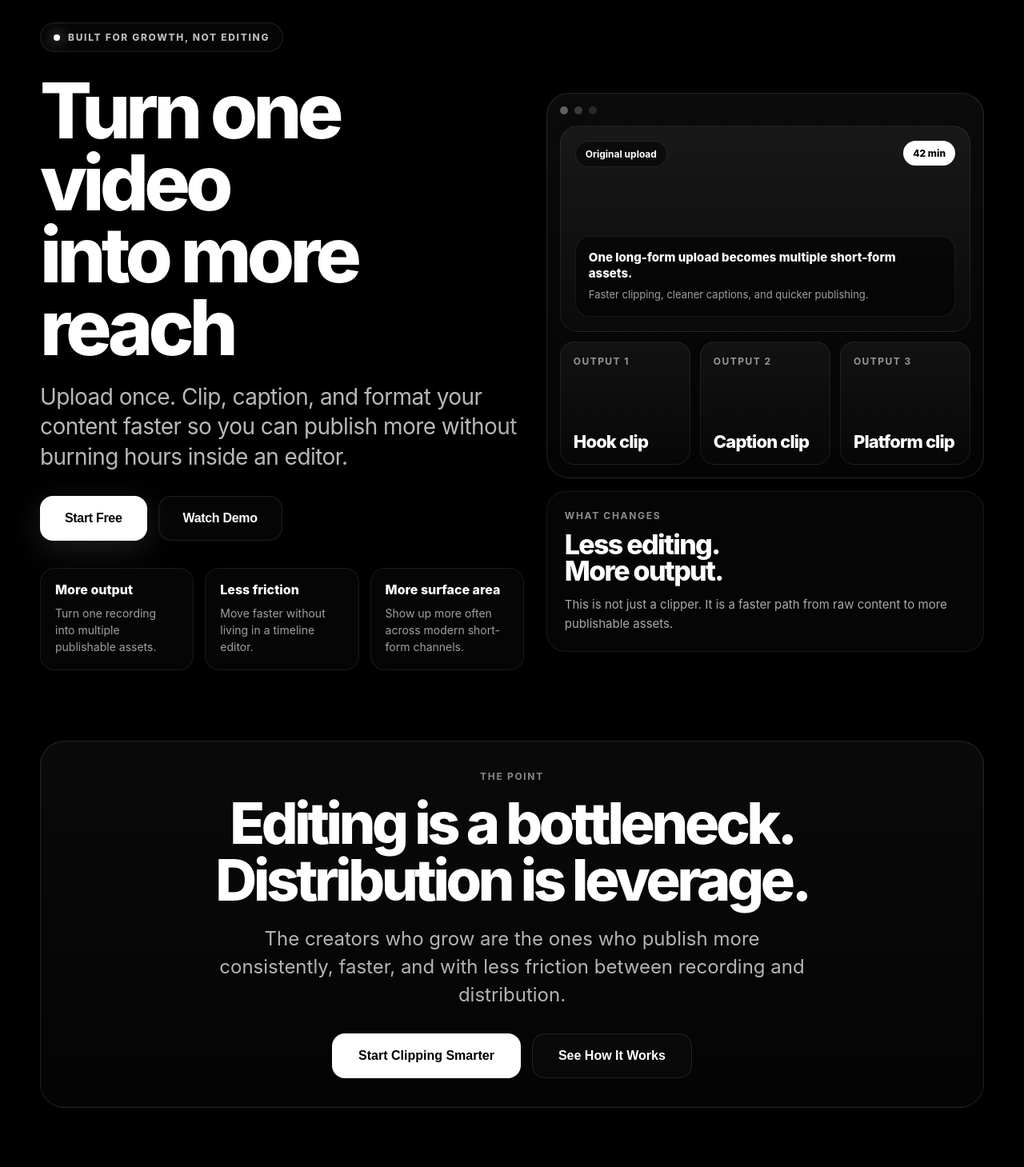
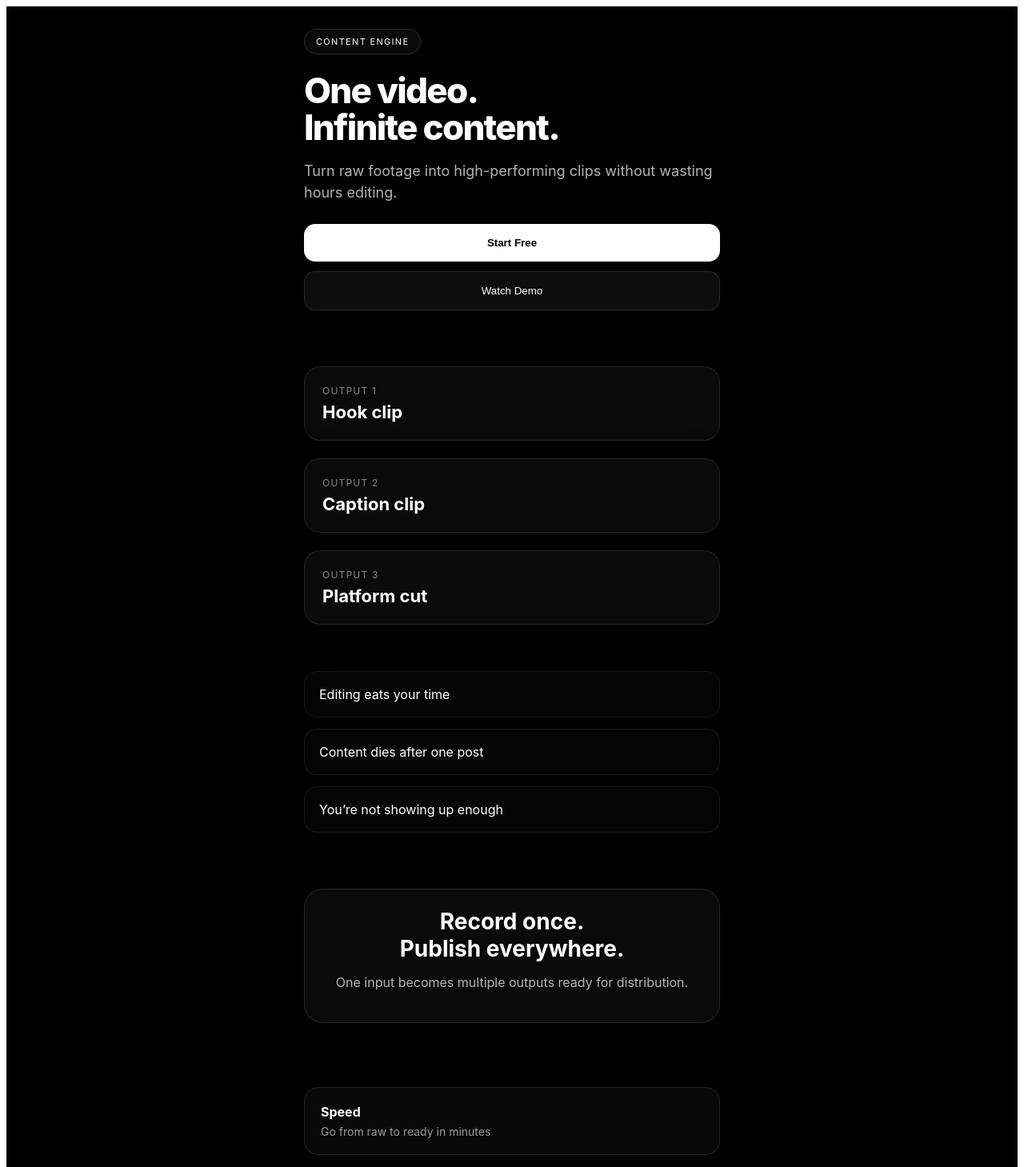
Before and after one commit to TraderMigs/VideoClipper, a Next.js app: page / in a window 1280 px wide. Shown: the top 1459 px of the page at 80% size. Built offline with nearby package versions, Linux system fonts and the light colour scheme.

Commit message:
Update page.tsx

```diff
--- a/app/page.tsx
+++ b/app/page.tsx
@@ -2,108 +2,66 @@ export default function Page() {
   return (
     <main
       style={{
-        background: "#000000",
-        color: "#ffffff",
+        background: "#000",
+        color: "#fff",
         minHeight: "100vh",
         fontFamily:
-          'Inter, ui-sans-serif, system-ui, -apple-system, BlinkMacSystemFont, "Segoe UI", sans-serif',
+          'Inter, system-ui, -apple-system, BlinkMacSystemFont, "Segoe UI", sans-serif',
+        overflowX: "hidden",
       }}
     >
-      <section
+      {/* HERO */}
+      <section style={{ padding: "28px 18px 60px", maxWidth: 520, margin: "0 auto" }}>
+        <div
           style={{
-          maxWidth: 1180,
-          margin: "0 auto",
-          padding: "28px 20px 88px",
+            display: "inline-block",
+            padding: "8px 14px",
+            borderRadius: 999,
+            border: "1px solid rgba(255,255,255,0.12)",
+            background: "rgba(255,255,255,0.04)",
+            fontSize: 11,
+            letterSpacing: "0.12em",
+            textTransform: "uppercase",
+            marginBottom: 22,
           }}
         >
-        <div
+          Content engine
+        </div>
+
+        <h1
           style={{
-            display: "inline-flex",
-            alignItems: "center",
-            gap: 10,
-            padding: "10px 16px",
-            borderRadius: 999,
-            border: "1px solid rgba(255,255,255,0.1)",
-            background: "rgba(255,255,255,0.02)",
-            boxShadow: "0 0 0 1px rgba(255,255,255,0.02) inset",
-            fontSize: 12,
+            fontSize: 44,
+            lineHeight: 1.05,
+            letterSpacing: "-0.04em",
+            margin: 0,
             fontWeight: 800,
-            letterSpacing: "0.14em",
-            textTransform: "uppercase",
-            color: "rgba(255,255,255,0.72)",
-            marginBottom: 28,
           }}
         >
-          <span
-            style={{
-              width: 8,
-              height: 8,
-              borderRadius: 999,
-              background: "#ffffff",
-              boxShadow: "0 0 18px rgba(255,255,255,0.85)",
-            }}
-          />
-          Built for growth, not editing
-        </div>
-
-        <div
-          style={{
-            display: "grid",
-            gridTemplateColumns: "1.05fr 0.95fr",
-            gap: 28,
-            alignItems: "center",
-          }}
-        >
-          <div>
-            <h1
-              style={{
-                margin: 0,
-                fontSize: "clamp(46px, 8vw, 96px)",
-                lineHeight: 0.94,
-                letterSpacing: "-0.06em",
-                fontWeight: 800,
-                maxWidth: 760,
-              }}
-            >
-              Turn one video
+          One video.
           <br />
-              into more reach
+          Infinite content.
         </h1>
 
         <p
           style={{
-                margin: "24px 0 0",
-                maxWidth: 680,
-                fontSize: "clamp(20px, 3vw, 28px)",
-                lineHeight: 1.34,
-                color: "rgba(255,255,255,0.72)",
-                letterSpacing: "-0.02em",
+            marginTop: 18,
+            fontSize: 18,
+            lineHeight: 1.5,
+            color: "rgba(255,255,255,0.7)",
           }}
         >
-              Upload once. Clip, caption, and format your content faster so you
-              can publish more without burning hours inside an editor.
+          Turn raw footage into high-performing clips without wasting hours editing.
         </p>
 
-            <div
-              style={{
-                display: "flex",
-                gap: 14,
-                flexWrap: "wrap",
-                marginTop: 30,
-              }}
-            >
+        <div style={{ marginTop: 26, display: "flex", flexDirection: "column", gap: 12 }}>
           <button
             style={{
-                  padding: "18px 30px",
-                  borderRadius: 16,
-                  border: "1px solid rgba(255,255,255,0.18)",
-                  background: "#ffffff",
-                  color: "#000000",
-                  fontWeight: 800,
-                  fontSize: 16,
-                  letterSpacing: "-0.02em",
-                  boxShadow: "0 10px 40px rgba(255,255,255,0.12)",
-                  cursor: "pointer",
+              padding: "16px",
+              borderRadius: 14,
+              background: "#fff",
+              color: "#000",
+              fontWeight: 700,
+              border: "none",
             }}
           >
             Start Free
@@ -111,396 +69,165 @@ export default function Page() {
 
           <button
             style={{
-                  padding: "18px 30px",
-                  borderRadius: 16,
-                  border: "1px solid rgba(255,255,255,0.1)",
-                  background: "rgba(255,255,255,0.02)",
-                  color: "#ffffff",
-                  fontWeight: 700,
-                  fontSize: 16,
-                  letterSpacing: "-0.02em",
-                  boxShadow: "0 0 0 1px rgba(255,255,255,0.02) inset",
-                  cursor: "pointer",
+              padding: "16px",
+              borderRadius: 14,
+              background: "rgba(255,255,255,0.05)",
+              color: "#fff",
+              border: "1px solid rgba(255,255,255,0.12)",
             }}
           >
             Watch Demo
           </button>
         </div>
+      </section>
 
+      {/* FLOATING CARDS */}
+      <section style={{ padding: "10px 18px 70px", maxWidth: 520, margin: "0 auto" }}>
+        <div style={{ display: "flex", flexDirection: "column", gap: 16 }}>
+          {["Hook clip", "Caption clip", "Platform cut"].map((text, i) => (
+            <div
+              key={i}
+              style={{
+                padding: "22px",
+                borderRadius: 20,
+                background: "rgba(255,255,255,0.04)",
+                border: "1px solid rgba(255,255,255,0.1)",
+                backdropFilter: "blur(12px)",
+                boxShadow: "0 10px 40px rgba(0,0,0,0.6)",
+                transform: `translateY(${i * 6}px)`,
+              }}
+            >
               <div
                 style={{
-                display: "grid",
-                gridTemplateColumns: "repeat(3, minmax(0, 1fr))",
-                gap: 14,
-                marginTop: 34,
+                  fontSize: 12,
+                  opacity: 0.5,
+                  marginBottom: 6,
+                  letterSpacing: "0.1em",
+                  textTransform: "uppercase",
                 }}
               >
+                Output {i + 1}
+              </div>
+
+              <div style={{ fontSize: 22, fontWeight: 700 }}>{text}</div>
+            </div>
+          ))}
+        </div>
+      </section>
+
+      {/* PROBLEM */}
+      <section style={{ padding: "0 18px 70px", maxWidth: 520, margin: "0 auto" }}>
+        <div style={{ display: "flex", flexDirection: "column", gap: 14 }}>
           {[
-                ["More output", "Turn one recording into multiple publishable assets."],
-                ["Less friction", "Move faster without living in a timeline editor."],
-                ["More surface area", "Show up more often across modern short-form channels."],
+            "Editing eats your time",
+            "Content dies after one post",
+            "You’re not showing up enough",
+          ].map((text, i) => (
+            <div
+              key={i}
+              style={{
+                padding: "18px",
+                borderRadius: 16,
+                border: "1px solid rgba(255,255,255,0.08)",
+                background: "rgba(255,255,255,0.02)",
+              }}
+            >
+              {text}
+            </div>
+          ))}
+        </div>
+      </section>
+
+      {/* TRANSFORMATION */}
+      <section style={{ padding: "0 18px 80px", maxWidth: 520, margin: "0 auto" }}>
+        <div
+          style={{
+            padding: 24,
+            borderRadius: 24,
+            border: "1px solid rgba(255,255,255,0.12)",
+            background: "rgba(255,255,255,0.04)",
+            textAlign: "center",
+          }}
+        >
+          <h2 style={{ margin: 0, fontSize: 28, lineHeight: 1.2 }}>
+            Record once.
+            <br />
+            Publish everywhere.
+          </h2>
+
+          <p style={{ marginTop: 14, color: "rgba(255,255,255,0.7)" }}>
+            One input becomes multiple outputs ready for distribution.
+          </p>
+        </div>
+      </section>
+
+      {/* WHY */}
+      <section style={{ padding: "0 18px 80px", maxWidth: 520, margin: "0 auto" }}>
+        <div style={{ display: "flex", flexDirection: "column", gap: 16 }}>
+          {[
+            ["Speed", "Go from raw to ready in minutes"],
+            ["Scale", "Multiply every piece of content"],
+            ["Consistency", "Show up daily without burnout"],
           ].map(([title, desc], i) => (
             <div
               key={i}
               style={{
+                padding: "20px",
                 borderRadius: 18,
-                    border: "1px solid rgba(255,255,255,0.08)",
-                    background: "rgba(255,255,255,0.02)",
-                    padding: 18,
+                border: "1px solid rgba(255,255,255,0.1)",
+                background: "rgba(255,255,255,0.03)",
               }}
             >
-                  <div
-                    style={{
-                      fontSize: 16,
-                      fontWeight: 760,
-                      lineHeight: 1.05,
-                      marginBottom: 10,
-                    }}
-                  >
-                    {title}
-                  </div>
-                  <div
-                    style={{
-                      fontSize: 14,
-                      lineHeight: 1.5,
-                      color: "rgba(255,255,255,0.62)",
-                    }}
-                  >
+              <div style={{ fontWeight: 700, marginBottom: 6 }}>{title}</div>
+              <div style={{ fontSize: 14, color: "rgba(255,255,255,0.6)" }}>
                 {desc}
               </div>
             </div>
           ))}
         </div>
-          </div>
+      </section>
 
-          <div>
+      {/* FINAL CTA */}
+      <section style={{ padding: "0 18px 100px", maxWidth: 520, margin: "0 auto" }}>
         <div
           style={{
-                borderRadius: 28,
-                border: "1px solid rgba(255,255,255,0.1)",
-                background:
-                  "linear-gradient(180deg, rgba(255,255,255,0.045), rgba(255,255,255,0.015))",
-                boxShadow:
-                  "0 0 0 1px rgba(255,255,255,0.02) inset, 0 28px 80px rgba(0,0,0,0.55)",
-                padding: 16,
-              }}
-            >
-              <div
-                style={{
-                  display: "flex",
-                  gap: 8,
-                  marginBottom: 14,
-                }}
-              >
-                <span
-                  style={{
-                    width: 10,
-                    height: 10,
-                    borderRadius: 999,
-                    background: "rgba(255,255,255,0.35)",
-                  }}
-                />
-                <span
-                  style={{
-                    width: 10,
-                    height: 10,
-                    borderRadius: 999,
-                    background: "rgba(255,255,255,0.2)",
-                  }}
-                />
-                <span
-                  style={{
-                    width: 10,
-                    height: 10,
-                    borderRadius: 999,
-                    background: "rgba(255,255,255,0.12)",
-                  }}
-                />
-              </div>
-
-              <div
-                style={{
-                  display: "grid",
-                  gap: 12,
-                }}
-              >
-                <div
-                  style={{
-                    minHeight: 220,
-                    borderRadius: 22,
-                    border: "1px solid rgba(255,255,255,0.08)",
-                    background:
-                      "linear-gradient(180deg, rgba(255,255,255,0.06), rgba(255,255,255,0.02))",
-                    padding: 18,
-                    position: "relative",
-                    overflow: "hidden",
-                  }}
-                >
-                  <div
-                    style={{
-                      display: "inline-flex",
-                      padding: "8px 12px",
-                      borderRadius: 999,
-                      background: "rgba(0,0,0,0.5)",
-                      border: "1px solid rgba(255,255,255,0.1)",
-                      fontSize: 12,
-                      fontWeight: 700,
-                    }}
-                  >
-                    Original upload
-                  </div>
-
-                  <div
-                    style={{
-                      position: "absolute",
-                      right: 18,
-                      top: 18,
-                      padding: "8px 12px",
-                      borderRadius: 999,
-                      background: "#ffffff",
-                      color: "#000000",
-                      fontSize: 12,
-                      fontWeight: 800,
-                    }}
-                  >
-                    42 min
-                  </div>
-
-                  <div
-                    style={{
-                      position: "absolute",
-                      left: 18,
-                      right: 18,
-                      bottom: 18,
-                      padding: 16,
-                      borderRadius: 18,
-                      background: "rgba(0,0,0,0.56)",
-                      border: "1px solid rgba(255,255,255,0.08)",
-                    }}
-                  >
-                    <div
-                      style={{
-                        fontSize: 15,
-                        fontWeight: 760,
-                        lineHeight: 1.3,
-                      }}
-                    >
-                      One long-form upload becomes multiple short-form assets.
-                    </div>
-                    <div
-                      style={{
-                        fontSize: 13,
-                        lineHeight: 1.5,
-                        color: "rgba(255,255,255,0.62)",
-                        marginTop: 8,
-                      }}
-                    >
-                      Faster clipping, cleaner captions, and quicker publishing.
-                    </div>
-                  </div>
-                </div>
-
-                <div
-                  style={{
-                    display: "grid",
-                    gridTemplateColumns: "repeat(3, minmax(0, 1fr))",
-                    gap: 12,
-                  }}
-                >
-                  {[
-                    ["Output 1", "Hook clip"],
-                    ["Output 2", "Caption clip"],
-                    ["Output 3", "Platform clip"],
-                  ].map(([kicker, label], i) => (
-                    <div
-                      key={i}
-                      style={{
-                        minHeight: 120,
-                        borderRadius: 18,
-                        border: "1px solid rgba(255,255,255,0.08)",
-                        background:
-                          "linear-gradient(180deg, rgba(255,255,255,0.05), rgba(255,255,255,0.015))",
-                        padding: 16,
-                        display: "flex",
-                        flexDirection: "column",
-                        justifyContent: "space-between",
-                      }}
-                    >
-                      <div
-                        style={{
-                          fontSize: 12,
-                          letterSpacing: "0.12em",
-                          textTransform: "uppercase",
-                          color: "rgba(255,255,255,0.56)",
-                          fontWeight: 700,
-                        }}
-                      >
-                        {kicker}
-                      </div>
-                      <div
-                        style={{
-                          fontSize: 22,
-                          fontWeight: 780,
-                          lineHeight: 1.02,
-                          letterSpacing: "-0.04em",
-                        }}
-                      >
-                        {label}
-                      </div>
-                    </div>
-                  ))}
-                </div>
-              </div>
-            </div>
-
-            <div
-              style={{
-                marginTop: 16,
-                borderRadius: 24,
-                border: "1px solid rgba(255,255,255,0.08)",
-                background: "rgba(255,255,255,0.02)",
-                padding: 22,
-              }}
-            >
-              <div
-                style={{
-                  fontSize: 12,
-                  letterSpacing: "0.14em",
-                  textTransform: "uppercase",
-                  color: "rgba(255,255,255,0.54)",
-                  fontWeight: 700,
-                  marginBottom: 12,
-                }}
-              >
-                What changes
-              </div>
-
-              <h3
-                style={{
-                  margin: 0,
-                  fontSize: 34,
-                  lineHeight: 0.98,
-                  letterSpacing: "-0.05em",
-                  fontWeight: 800,
-                }}
-              >
-                Less editing.
-                <br />
-                More output.
-              </h3>
-
-              <p
-                style={{
-                  margin: "14px 0 0",
-                  fontSize: 15,
-                  lineHeight: 1.6,
-                  color: "rgba(255,255,255,0.66)",
-                }}
-              >
-                This is not just a clipper. It is a faster path from raw content
-                to more publishable assets.
-              </p>
-            </div>
-          </div>
-        </div>
-      </section>
-
-      <section
-        style={{
-          maxWidth: 1180,
-          margin: "0 auto",
-          padding: "0 20px 110px",
-        }}
-      >
-        <div
-          style={{
-            borderRadius: 30,
-            border: "1px solid rgba(255,255,255,0.1)",
-            background:
-              "linear-gradient(180deg, rgba(255,255,255,0.04), rgba(255,255,255,0.015))",
-            boxShadow:
-              "0 0 0 1px rgba(255,255,255,0.02) inset, 0 26px 80px rgba(0,0,0,0.55)",
-            padding: "36px 24px",
+            padding: 26,
+            borderRadius: 26,
+            border: "1px solid rgba(255,255,255,0.12)",
+            background: "rgba(255,255,255,0.05)",
             textAlign: "center",
           }}
         >
-          <div
+          <h2 style={{ margin: 0, fontSize: 30, lineHeight: 1.2 }}>
+            Stop editing.
+            <br />
+            Start scaling.
+          </h2>
+
+          <div style={{ marginTop: 20, display: "flex", flexDirection: "column", gap: 12 }}>
+            <button
               style={{
-              fontSize: 12,
-              letterSpacing: "0.14em",
-              textTransform: "uppercase",
-              color: "rgba(255,255,255,0.52)",
+                padding: "16px",
+                borderRadius: 14,
+                background: "#fff",
+                color: "#000",
                 fontWeight: 700,
-              marginBottom: 16,
+                border: "none",
               }}
             >
-            The point
-          </div>
-
-          <h2
-            style={{
-              margin: 0,
-              fontSize: "clamp(34px, 6vw, 72px)",
-              lineHeight: 0.98,
-              letterSpacing: "-0.06em",
-              fontWeight: 820,
-            }}
-          >
-            Editing is a bottleneck.
-            <br />
-            Distribution is leverage.
-          </h2>
-
-          <p
-            style={{
-              maxWidth: 760,
-              margin: "22px auto 0",
-              fontSize: "clamp(18px, 3vw, 24px)",
-              lineHeight: 1.45,
-              color: "rgba(255,255,255,0.7)",
-            }}
-          >
-            The creators who grow are the ones who publish more consistently,
-            faster, and with less friction between recording and distribution.
-          </p>
-
-          <div
-            style={{
-              display: "flex",
-              justifyContent: "center",
-              gap: 14,
-              flexWrap: "wrap",
-              marginTop: 30,
-            }}
-          >
-            <button
-              style={{
-                padding: "18px 32px",
-                borderRadius: 16,
-                border: "1px solid rgba(255,255,255,0.18)",
-                background: "#ffffff",
-                color: "#000000",
-                fontWeight: 800,
-                fontSize: 16,
-                cursor: "pointer",
-              }}
-            >
-              Start Clipping Smarter
+              Start Now
             </button>
 
             <button
               style={{
-                padding: "18px 32px",
-                borderRadius: 16,
-                border: "1px solid rgba(255,255,255,0.1)",
-                background: "rgba(255,255,255,0.02)",
-                color: "#ffffff",
-                fontWeight: 700,
-                fontSize: 16,
-                cursor: "pointer",
+                padding: "16px",
+                borderRadius: 14,
+                background: "transparent",
+                border: "1px solid rgba(255,255,255,0.2)",
+                color: "#fff",
               }}
             >
-              See How It Works
+              See Product
             </button>
           </div>
         </div>
```
Lines whose indentation alone changed are shown as unchanged.
